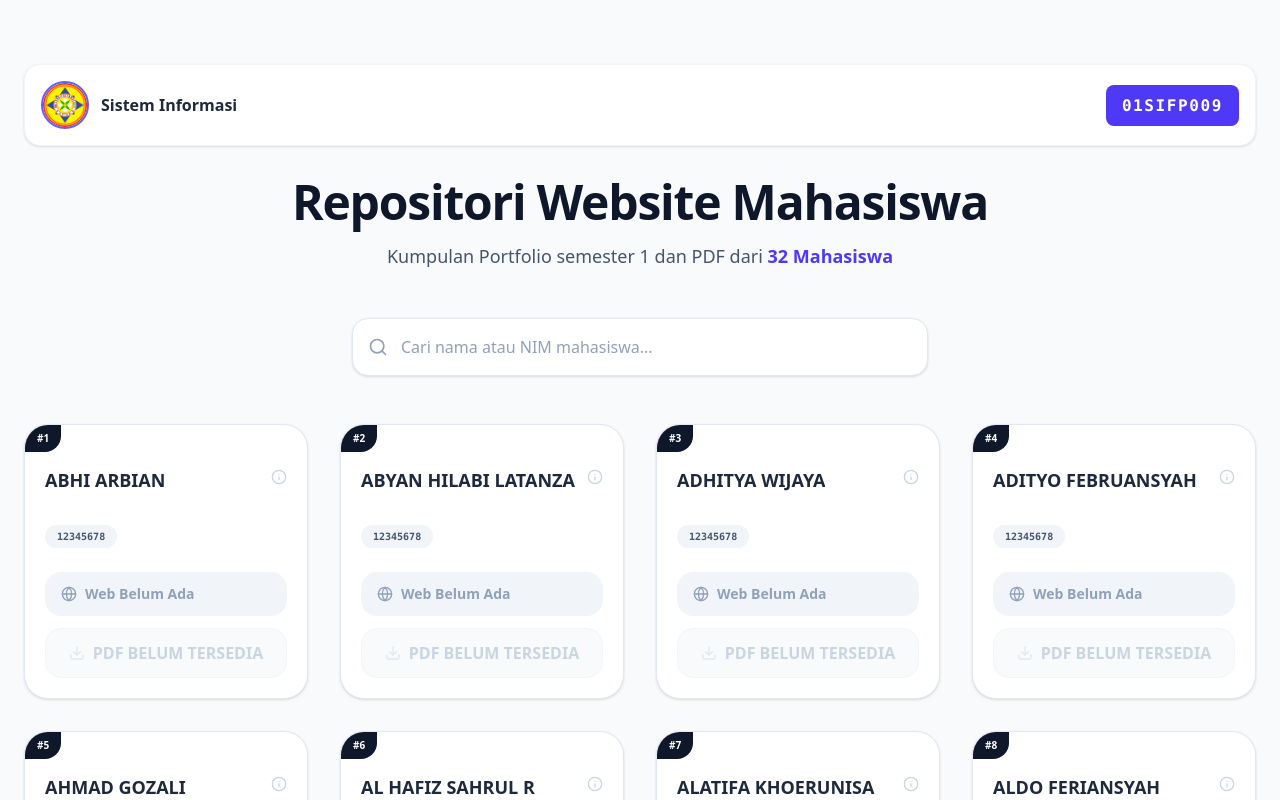
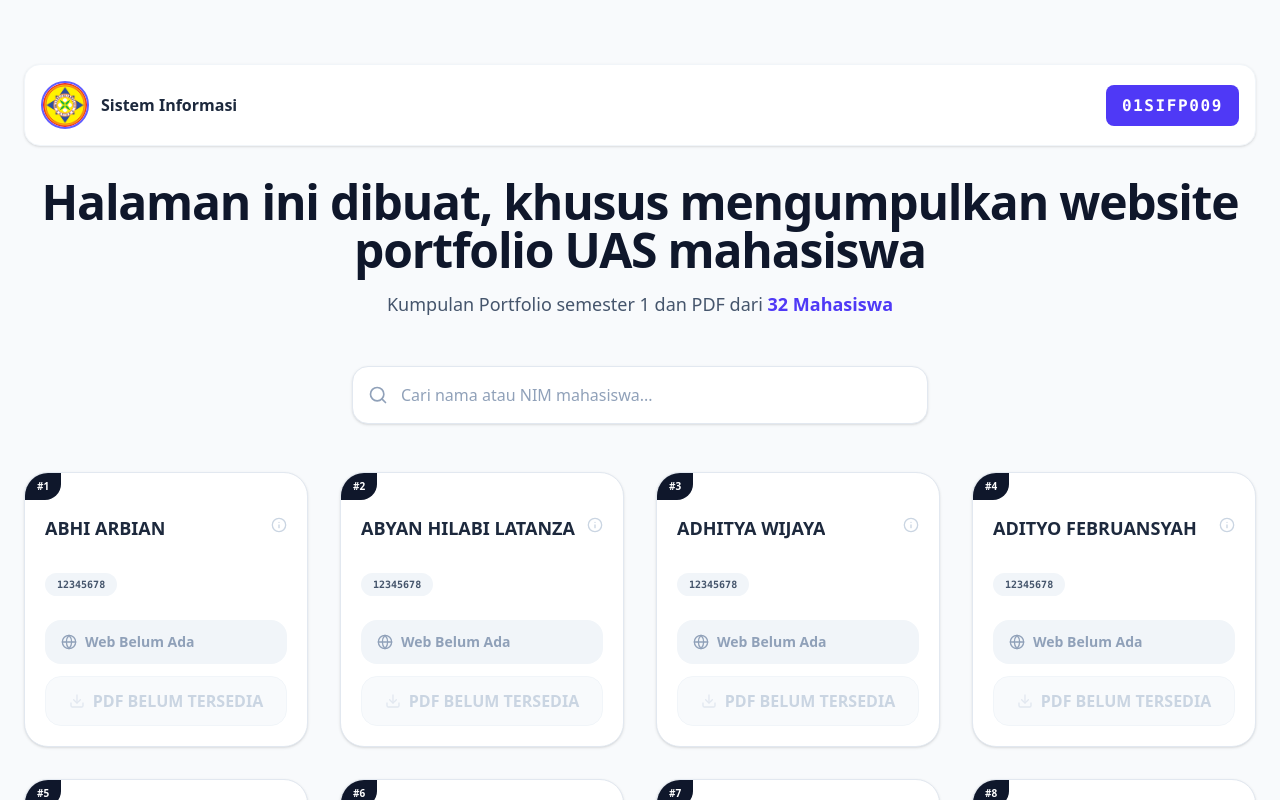
Before and after one commit to SaipullIkhrom/Pengumpulan-Portfolio, a Next.js app: page / in a window 1280 px wide. Shown: the top 800 px of the page. Built offline with nearby package versions, Linux system fonts and the light colour scheme.

Commit message:
update teks

```diff
--- a/src/components/navigation/Header.tsx
+++ b/src/components/navigation/Header.tsx
@@ -25,7 +25,7 @@ export default function Header() {
 
       <div className="text-center">
         <h1 className="text-4xl font-extrabold text-slate-900 tracking-tight sm:text-5xl">
-          Repositori Website Mahasiswa
+          Halaman ini dibuat, khusus mengumpulkan website portfolio UAS mahasiswa
         </h1>
         <p className="mt-4 text-lg text-slate-600">
           Kumpulan Portfolio semester 1 dan PDF dari <span className="font-bold text-indigo-600">32 Mahasiswa</span>
```
